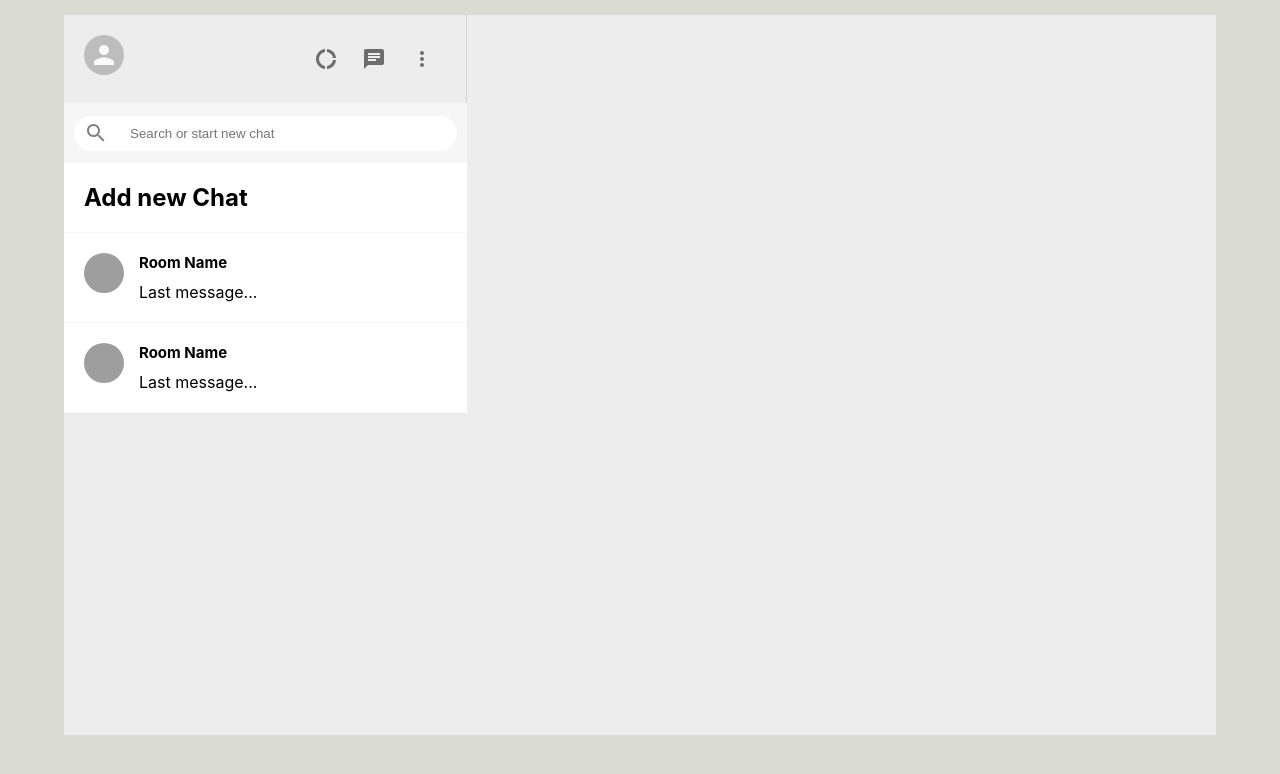
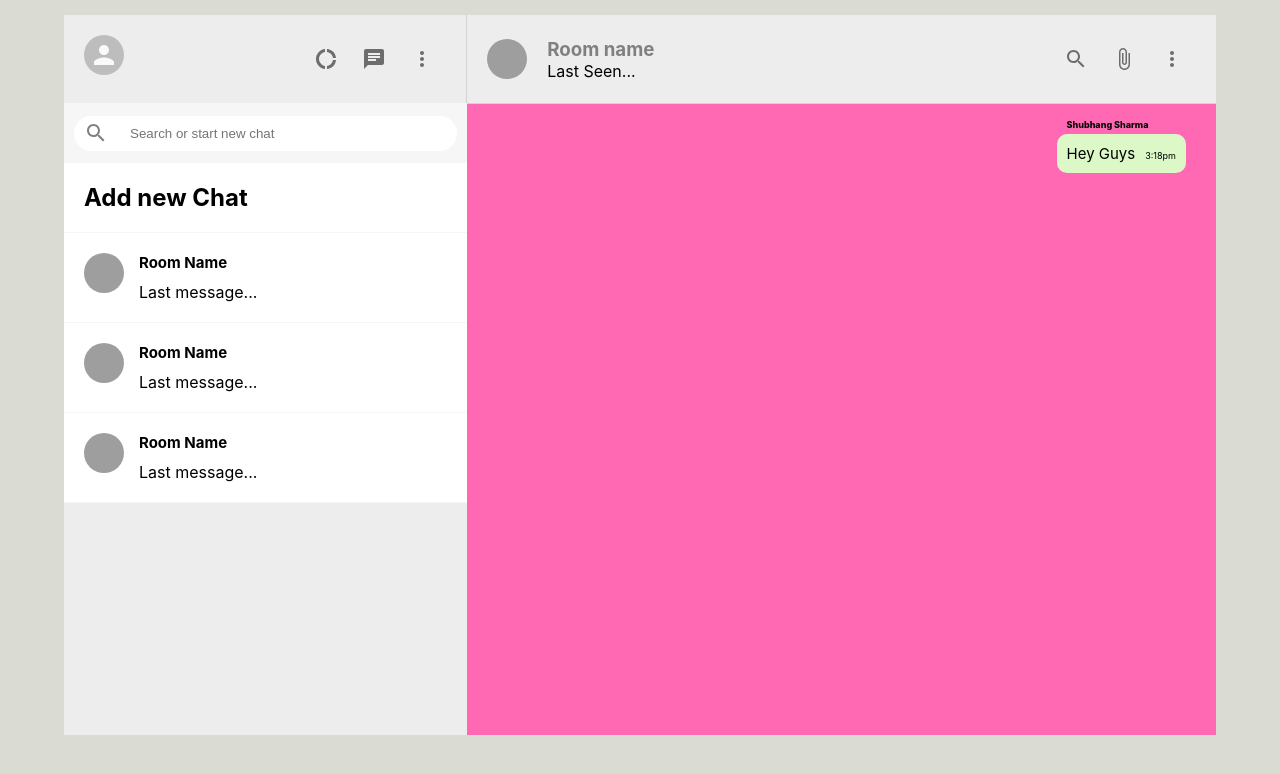
Before and after one commit to shubhangsharmasigs/chatroom, a React (Create React App) app in the folder chatroom/: page /body in a window 1280 px wide. Shown: the top 774 px of the page. Built offline with nearby package versions, Linux system fonts and the light colour scheme; grey boxes are pictures that could not be loaded; the HTML template or start-up script is replaced by a standard one.

Commit message:
chat header and chat body

```diff
--- a/chatroom/src/App.js
+++ b/chatroom/src/App.js
@@ -1,4 +1,5 @@
 import './App.css';
+import Chat from './Chat';
 import Sidebar from './Sidebar';
 
 function App() {
@@ -10,6 +11,7 @@ function App() {
         {/* sidebar */}
         <Sidebar />
         {/* chat */}
+        <Chat />
       </div>
     </div>
   );
--- /dev/null
+++ b/chatroom/src/Chat.css
@@ -0,0 +1,62 @@
+.chat{
+    flex:0.65;
+    display: flex;
+    flex-direction: column;
+}
+.chat-header{
+    padding: 20px;
+    display: flex;
+    align-items: center;
+    border-bottom: 1px solid lightgray;
+
+}
+
+.chat-headerInfo{
+    flex:1;
+    padding-left: 20px;
+}
+
+.chat-headerInfo > h3{
+    color: gray;
+
+}
+.chat-headerRight{
+    display: flex;
+    justify-content: space-between;
+    min-width: 100px;
+}
+
+.chat-body{
+    flex:1;
+    background-color: hotpink;
+    background-repeat: repeat;
+    background-position: center;
+    padding:30px;
+    overflow: scroll;
+}
+
+.chat-message{
+    position: relative;
+    font-size: 15px;
+    padding:10px;
+    background-color: indigo;
+    border-radius: 10px;
+    width: fit-content;
+    margin-bottom: 30px;
+}
+.chat-reciever{
+    margin-left: auto;
+    background-color: #dcf8c6;
+}
+
+.chat-timestamp{
+    margin-left: 10px;
+    font-size: xx-small;
+}
+
+.chat-name{
+    position: absolute;
+    top:-15px;
+    font-size: xx-small;
+    font-weight: 800;
+}
--- /dev/null
+++ b/chatroom/src/Chat.js
@@ -0,0 +1,51 @@
+import { Avatar, IconButton } from '@material-ui/core';
+import SearchOutlinedIcon from '@material-ui/icons/SearchOutlined';
+import React, { useEffect, useState } from 'react';
+import './Chat.css';
+import MoreVertIcon from '@material-ui/icons/MoreVert';
+import AttachFileIcon from '@material-ui/icons/AttachFile';
+
+function Chat() {
+
+    const [seed,setSeed] = useState('');
+
+    useEffect(() => {
+        setSeed(Math.floor(Math.random() *4000));
+
+    },[]);
+
+  return <div className='chat'>
+      <div className="chat-header">
+        <Avatar src={`https://avatars.dicebear.com/api/human/${seed}.svg`}
+        />
+        <div className="chat-headerInfo">
+            <h3>Room name</h3>
+            <p>Last Seen...</p>
+        </div>
+        <div className="chat-headerRight">
+                <IconButton>
+                     <SearchOutlinedIcon />
+                </IconButton>
+                <IconButton>
+                     <AttachFileIcon />
+                </IconButton>
+                <IconButton>
+                     <MoreVertIcon />
+                </IconButton>
+        </div>
+      </div>
+      <div className="chat-body">
+            <p className={`chat-message ${true && 'chat-reciever'}`}>
+                <span className="chat-name">Shubhang Sharma</span>
+                Hey Guys
+                <span className="chat-timestamp">3:18pm</span>
+            </p>
+      </div>
+      <div className="chat-footer">
+
+      </div>
+
+  </div>;
+}
+
+export default Chat;
--- a/chatroom/src/Sidebar.js
+++ b/chatroom/src/Sidebar.js
@@ -42,6 +42,7 @@ function Sidebar() {
             <SidebarChat addNewChat />
             <SidebarChat />
             <SidebarChat />
+            <SidebarChat />
 
 
         </div>
```
